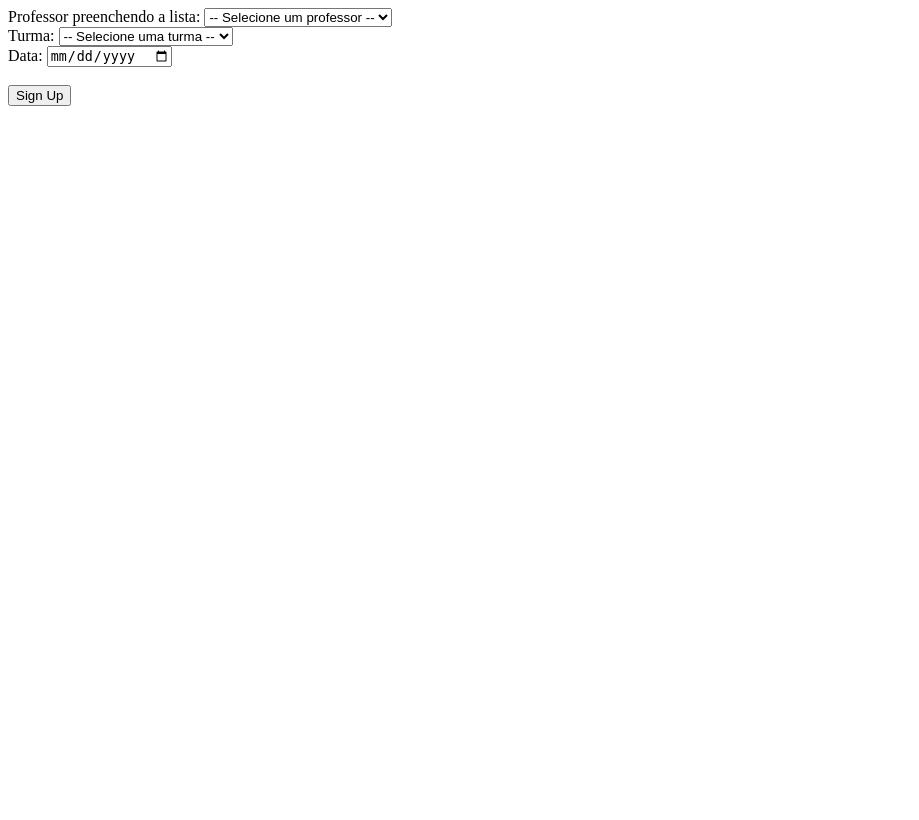
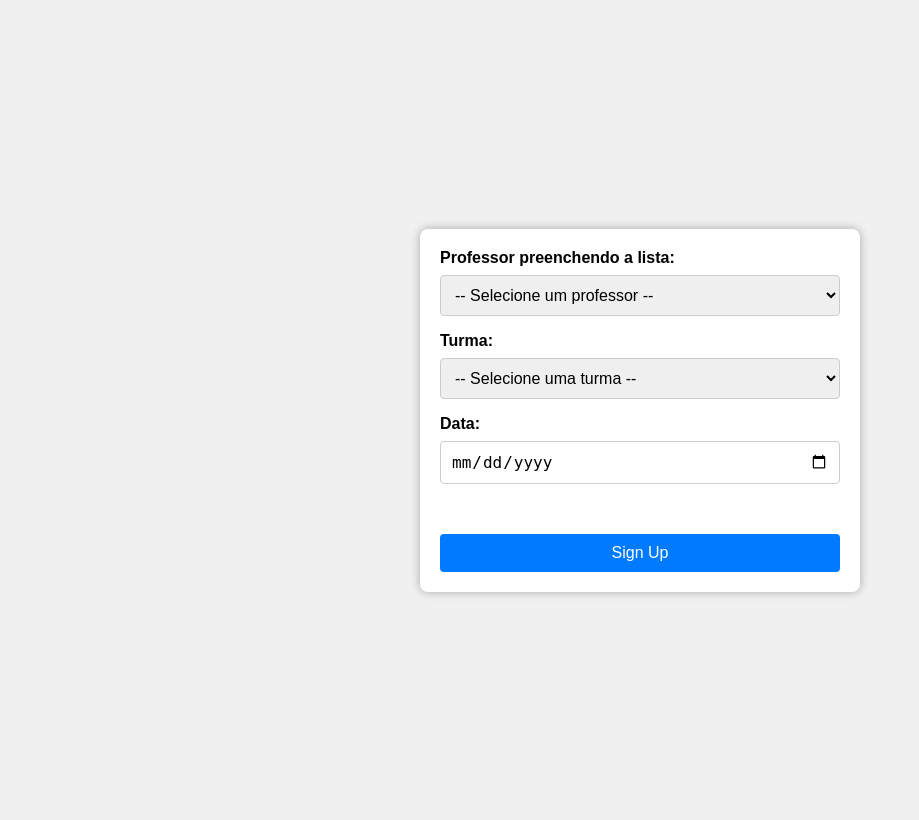
Before and after one commit to Davi-Guindani/v4, a Flask app: page / in a window 1280 px wide. Shown: the whole page, without its empty margins (0-919 px from the left). Before the commit the page ends 106 px from the top, so only its background shows below. Run offline with Flask 3, Linux system fonts and the light colour scheme; data that the repository does not hold is empty.

Commit message:
adicionei o link para o css e uma meta para pegar a escala do dispositivo

```diff
--- a/app/templates/index.html
+++ b/app/templates/index.html
@@ -3,6 +3,8 @@
 <head>
     <meta charset="UTF-8">
     <title>Formulário</title>
+    <link rel="stylesheet" type="text/css" href="{{ url_for('static', filename='css/styles.css') }}">
+    <meta name="viewport" content="width=device-width, initial-scale=1.0">
     <script src="https://code.jquery.com/jquery-3.6.0.min.js"></script>
     <script src="../static/script.js"></script>
 </head>
```
